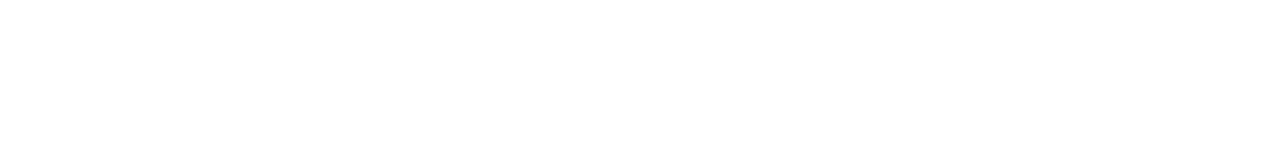
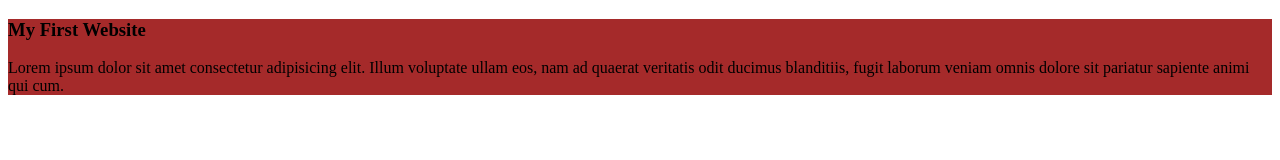
Before and after one commit to Shuvroashish/my-simple-website, a plain HTML site: page index.html in a window 1280 px wide. Drawn offline with Linux system fonts and the light colour scheme.

Commit message:
Add initial HTML structure and integrate CSS

```diff
--- a/index.html
+++ b/index.html
@@ -4,8 +4,11 @@
     <meta charset="UTF-8">
     <meta name="viewport" content="width=device-width, initial-scale=1.0">
     <title>my first website</title>
-</head>
+<link rel="stylesheet" href="styles/blog.css">
 <body>
-
+ <div>
+    <h3>My First Website</h3>
+    <p>Lorem ipsum dolor sit amet consectetur adipisicing elit. Illum voluptate ullam eos, nam ad quaerat veritatis odit ducimus blanditiis, fugit laborum veniam omnis dolore sit pariatur sapiente animi qui cum.</p>
+ </div>
 </body>
 </html>
--- /dev/null
+++ b/styles/blog.css
@@ -0,0 +1 @@
+div{background-color: brown;}
```
